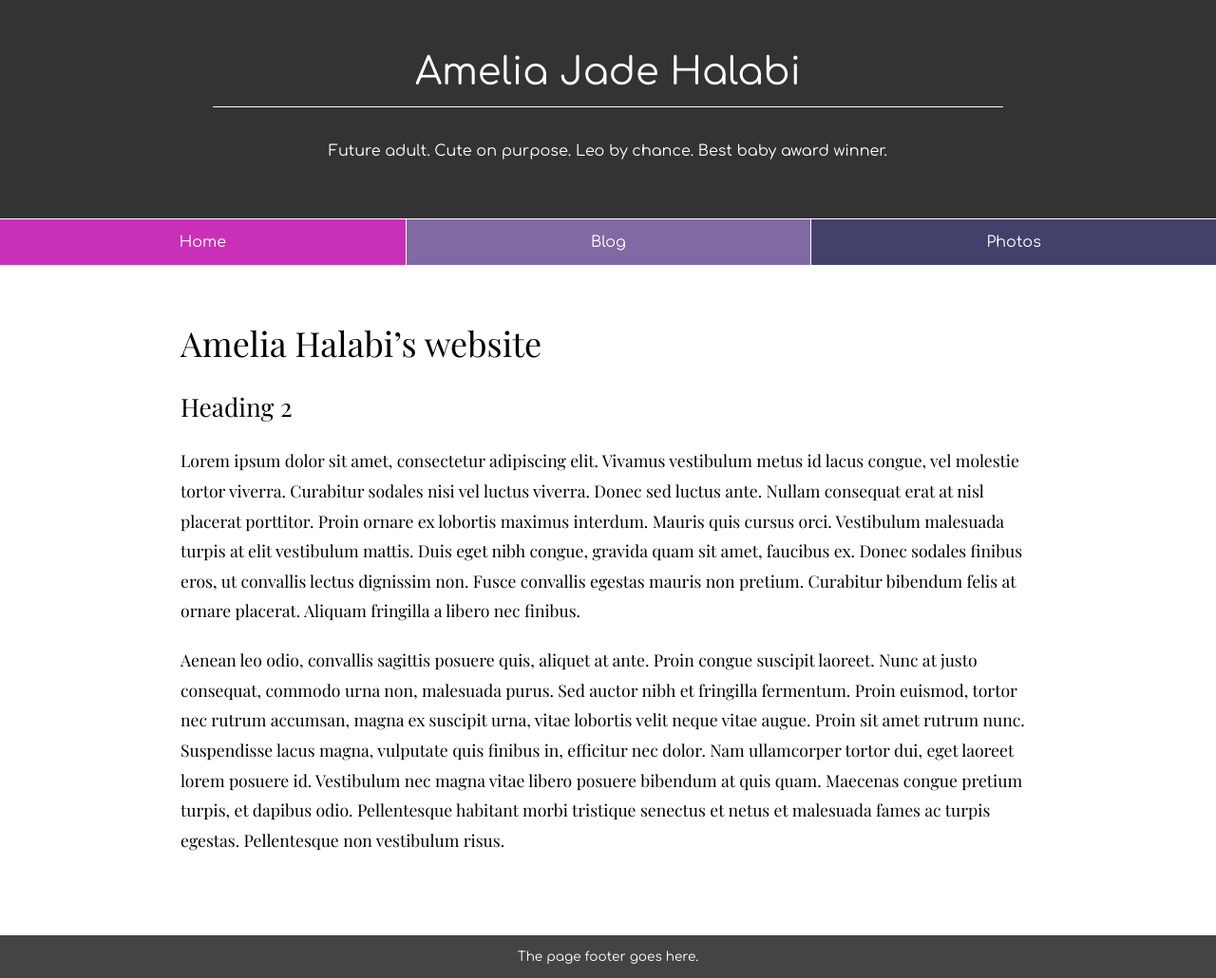
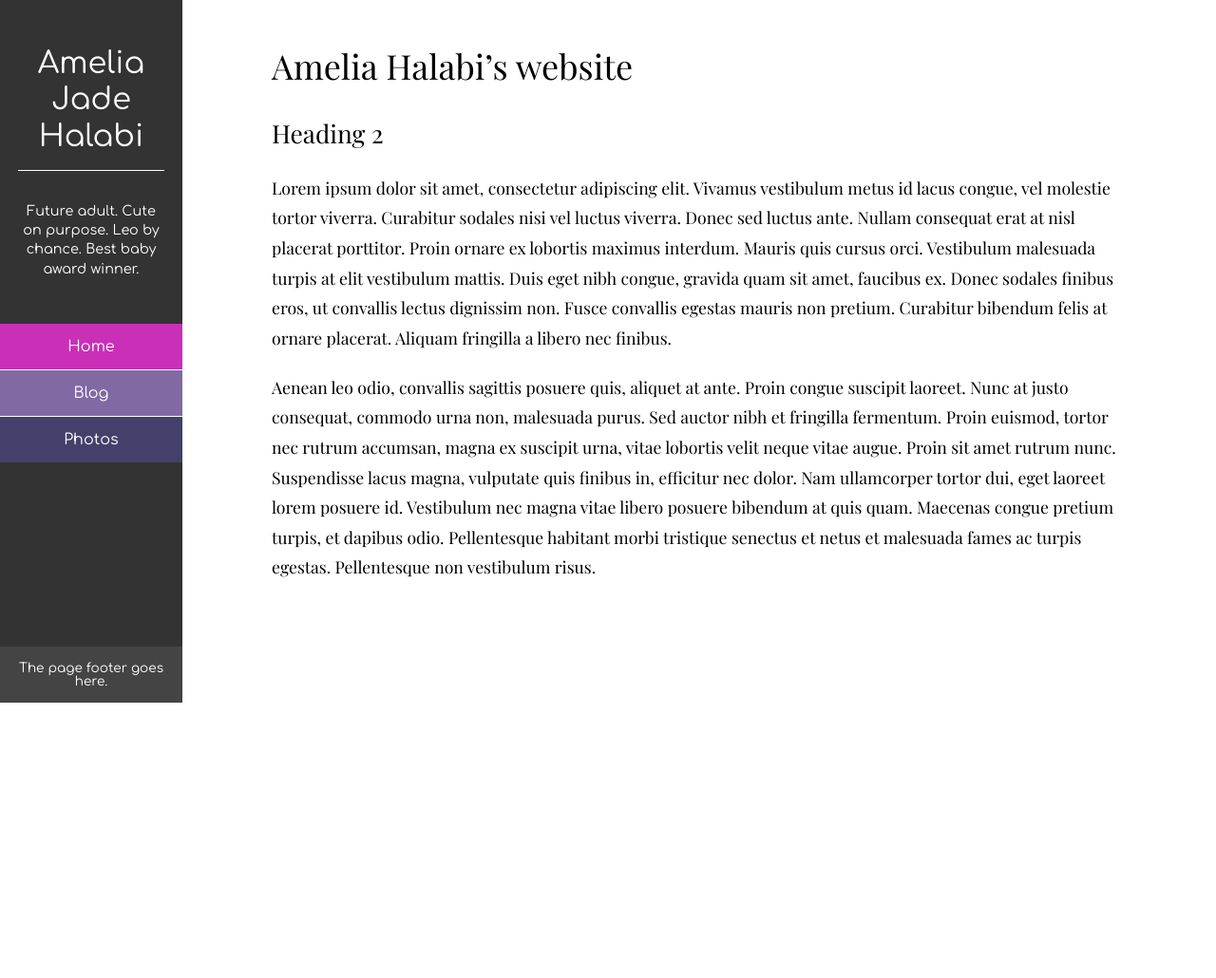
Before and after one commit to That-Dev-Girl-Sites/ameliahalabi.com, a Jekyll site: the page built from index.md, in a window 1280 px wide. Shown: the whole page at 95% size. Built offline with Jekyll 4.4.1, drawn with Linux system fonts in a browser that asks for light colours; after the commit the page ends 900 px from its top, so only the background shows below that.

Commit message:
Adding large screen layout styles

```diff
--- a/_includes/site-footer.html
+++ b/_includes/site-footer.html
@@ -1,2 +1,4 @@
+  </div>
 </body>
+
 </html>
--- a/_includes/site-header.html
+++ b/_includes/site-header.html
@@ -10,3 +10,4 @@
 </head>
 
 <body>
+  <div class="site-container">
--- a/assets/_sass/components/_page-header.scss
+++ b/assets/_sass/components/_page-header.scss
@@ -12,6 +12,11 @@
     padding: 3.5rem;
     text-align: center;
     width: 65%;
+
+    @media screen and ( min-width: $lg-screen ) {
+      padding: 3rem 0;
+      width: 80%;
+    }
   }
 
   h1 {
@@ -19,27 +24,49 @@
     font-size: 2.5rem;
     margin-bottom: 2rem;
     padding-bottom: 1rem;
+
+    @media screen and ( min-width: $lg-screen ) {
+      font-size: 2rem;
+    }
   }
 
   p {
     font-size: 1rem;
     margin-bottom: 0;
+
+    @media screen and ( min-width: $lg-screen ) {
+      font-size: 0.9rem;
+      line-height: 1.4;
+    }
   }
 
   nav {
     border-top: 1px solid $white;
     font-family: $sans;
 
+    @media screen and ( min-width: $lg-screen ) {
+      border: 0;
+    }
+
     ul {
       display: grid;
       grid-template-columns: 1fr 1fr 1fr;
+
+      @media screen and ( min-width: $lg-screen ) {
+        display: block;
+      }
     }
 
     li {
       border-left: 1px solid $white;
 
+      @media screen and ( min-width: $lg-screen ) {
+        border-left: 0;
+        border-top: 1px solid $white;
+      }
+
       &:first-child {
-        border-left: 0;
+        border: 0;
       }
     }
 
--- a/assets/_sass/global/_layout.scss
+++ b/assets/_sass/global/_layout.scss
@@ -6,4 +6,19 @@ main {
   margin: 0 auto;
   max-width: $max-width;
   padding: 4rem 2rem;
+
+  @media screen and ( min-width: $lg-screen ) {
+    padding: 3rem 4rem;
+  }
 }
+
+/**
+ * Large screen styles.
+ */
+
+.site-container {
+  @media screen and ( min-width: $lg-screen ) {
+    display: grid;
+    grid-template-columns: 12rem 1fr;
+  }
+}
--- a/assets/_sass/global/_typography.scss
+++ b/assets/_sass/global/_typography.scss
@@ -8,6 +8,7 @@ body {
 
 h1 {
   font-size: 2.25rem;
+  line-height: 1.2;
   margin-bottom: 2.25rem;
 }
 
--- a/assets/_sass/global/_variables.scss
+++ b/assets/_sass/global/_variables.scss
@@ -24,3 +24,4 @@ $serif: 'Playfair Display', serif;
  */
 
 $max-width: 900px;
+$lg-screen: 900px;
```
